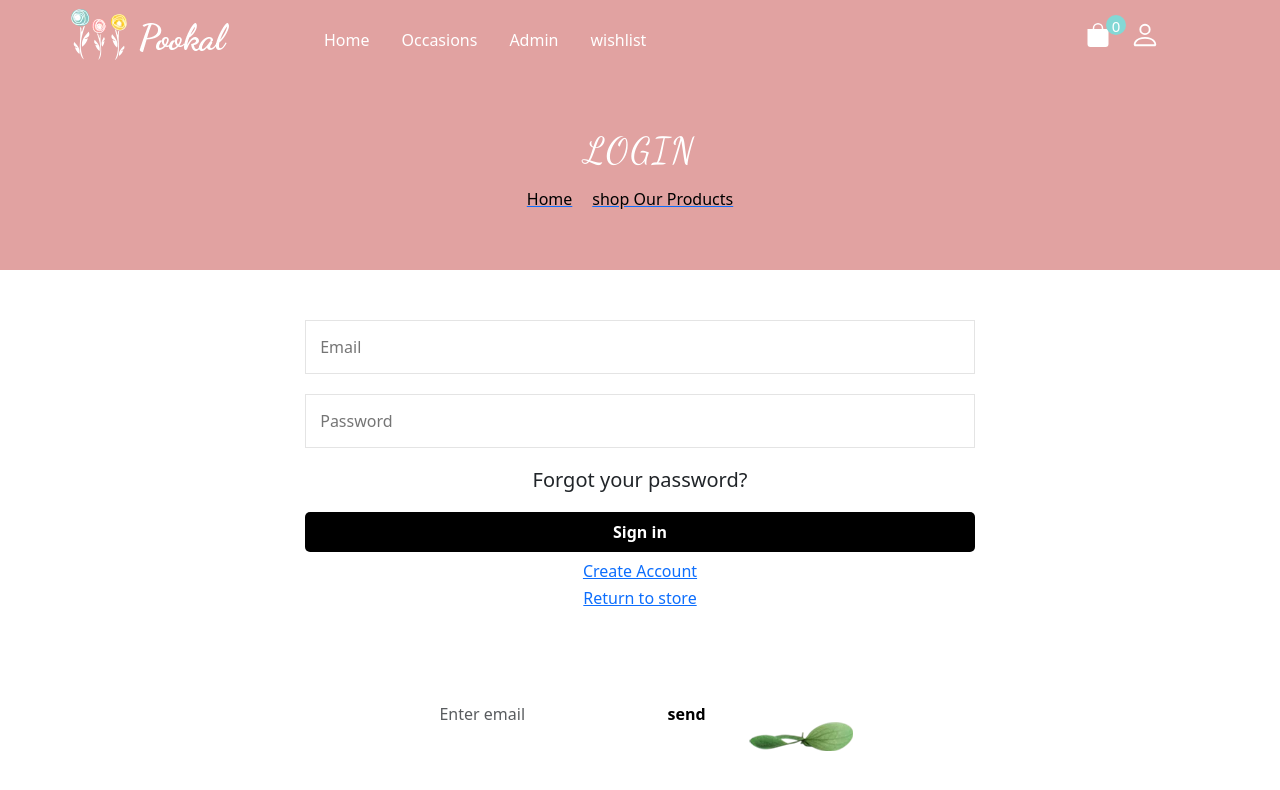
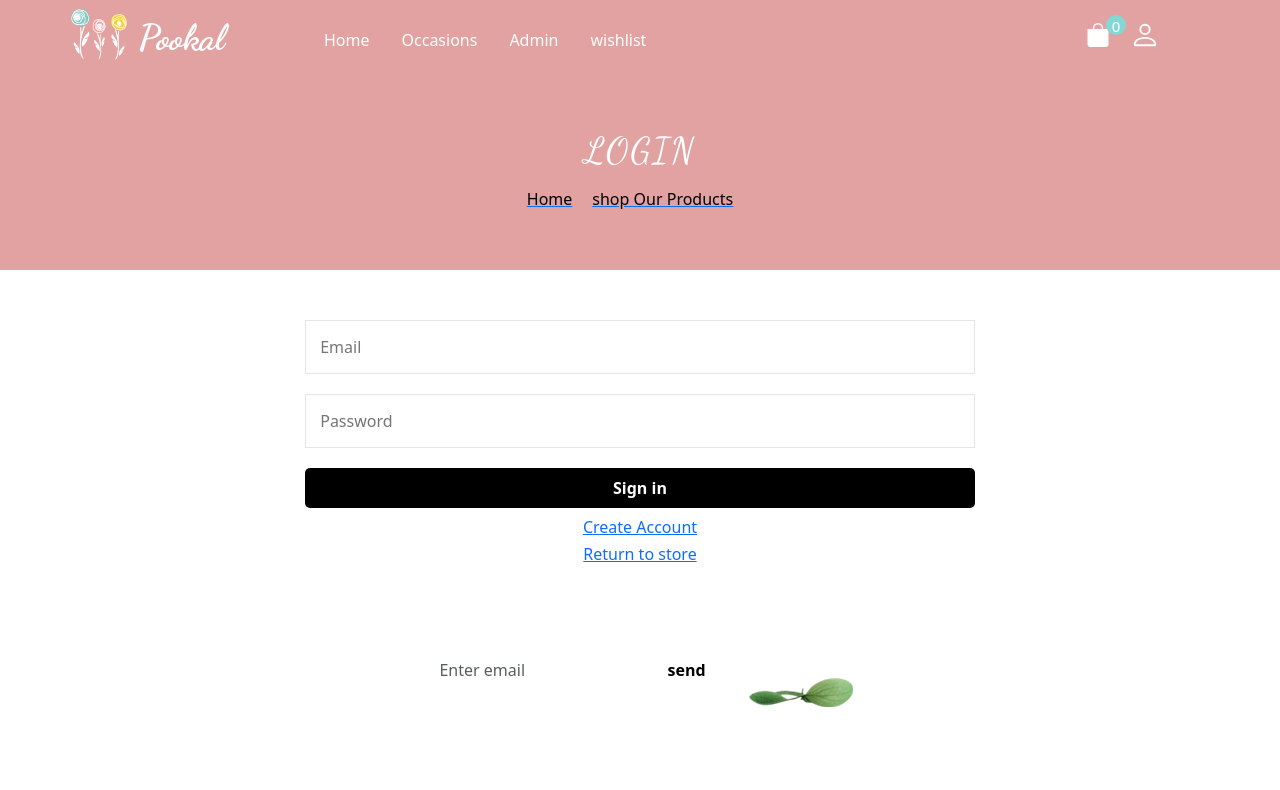
Before and after one commit to basant-elsobky/Flower-Shop, a Next.js app: page /Account/Login in a window 1280 px wide. Shown: the top 790 px of the page. Built offline with nearby package versions, Linux system fonts and the light colour scheme; no server answers; the database is empty.

Commit message:
forget password

```diff
--- a/src/app/Account/Login/page.js
+++ b/src/app/Account/Login/page.js
@@ -55,7 +55,7 @@ function page() {
               <input onChange={(e) => { setEmail(e.target.value) }} value={email} type="email" name="email" placeholder="Email" required />
               <input onChange={(e) => { setPassword(e.target.value) }} value={password} type="password" name="pswd" placeholder="Password" required />
 {check}
-              <h5>Forgot your password?</h5>
+              {/* <h5>Forgot your password?</h5> */}
               <button type="submit">Sign in</button>
               <Link href='/Account/Signup'>
 
```
